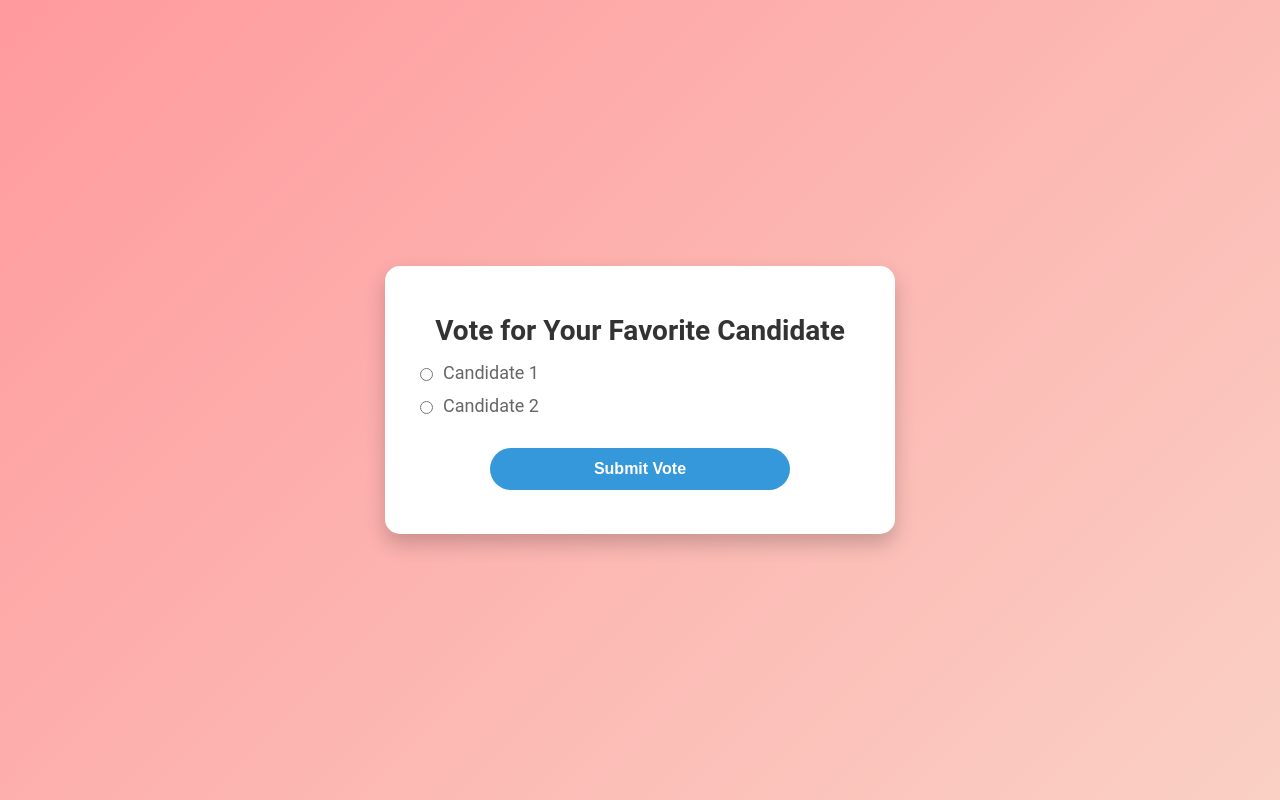
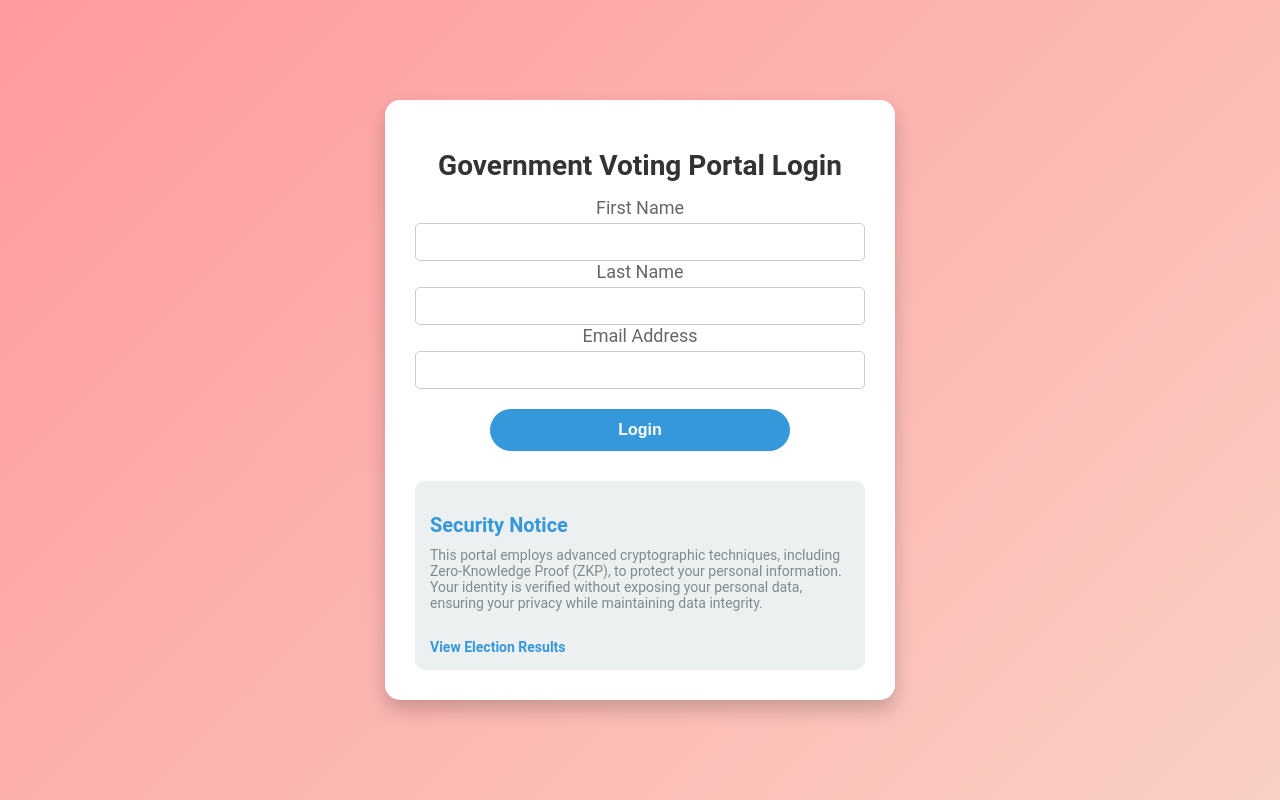
Before and after one commit to PerseusKyogre09/voting_system, a Flask app: page / in a window 1280 px wide. Run offline with Flask 3, Linux system fonts and the light colour scheme.

Commit message:
improvements

```diff
--- a/app.py
+++ b/app.py
@@ -1,30 +1,65 @@
 # app.py
-from flask import Flask, render_template, request, redirect, url_for
+from flask import Flask, render_template, request, redirect, url_for, session
 from zk_proofs import generate_proof, verify_proof
 
 app = Flask(__name__)
+app.secret_key = "super_secret_key"
 
-# Simulate storage for encrypted votes
+# Simulated encrypted data storage
+user_data = {}
 votes = {
-    'candidate_1': [],
-    'candidate_2': []
+    "candidate_1": [],
+    "candidate_2": []
 }
 
 @app.route("/", methods=["GET", "POST"])
+def login():
+    if request.method == "POST":
+        first_name = request.form.get("first_name")
+        last_name = request.form.get("last_name")
+        email = request.form.get("email")
+
+        # Generate ZKP for identity and store in user_data
+        encrypted_identity = generate_proof(f"{first_name} {last_name} {email}")
+        user_data[email] = encrypted_identity
+
+        # Store email in session for access control
+        session['user_email'] = email
+        return redirect(url_for("index"))
+    return render_template("login.html")
+
+@app.route("/vote", methods=["GET", "POST"])
 def index():
+    if "user_email" not in session:
+        return redirect(url_for("login"))
+
     if request.method == "POST":
         candidate = request.form.get("candidate")
         if candidate in votes:
             encrypted_vote = generate_proof(candidate)
             votes[candidate].append(encrypted_vote)
-        return redirect(url_for("results"))
+        return redirect(url_for("thank_you"))  # Redirect to thank_you page after voting
     return render_template("index.html")
+
+@app.route("/thank_you")
+def thank_you():
+    if "user_email" not in session:
+        return redirect(url_for("login"))
+    return render_template("thank_you.html")
 
 @app.route("/results")
 def results():
+    if "user_email" not in session:
+        return redirect(url_for("login"))
+
     candidate_1_votes = sum(1 for v in votes['candidate_1'] if verify_proof(v) == 'candidate_1')
     candidate_2_votes = sum(1 for v in votes['candidate_2'] if verify_proof(v) == 'candidate_2')
     return render_template("results.html", candidate_1_votes=candidate_1_votes, candidate_2_votes=candidate_2_votes)
 
+@app.route("/logout")
+def logout():
+    session.pop("user_email", None)
+    return redirect(url_for("login"))
+
 if __name__ == "__main__":
     app.run(debug=True)
--- a/static/css/styles.css
+++ b/static/css/styles.css
@@ -30,7 +30,17 @@ h1 {
 .candidate {
     display: flex;
     align-items: center;
-    margin: 12px 0;
+    margin: 15px 0;
+    padding: 10px;
+    border: 1px solid #ddd;
+    border-radius: 8px;
+}
+
+.candidate-img {
+    width: 50px;
+    height: 50px;
+    border-radius: 50%;
+    margin-right: 15px;
 }
 
 input[type="radio"] {
@@ -108,3 +118,25 @@ p {
     margin: 8px 0;
     color: #7f8c8d;
 }
+
+.results-link {
+    color: #3498db;
+    font-weight: bold;
+    text-decoration: none;
+    margin-top: 20px;
+    display: inline-block;
+}
+
+.results-link:hover {
+    text-decoration: underline;
+}
+
+input[type="text"], input[type="email"] {
+    width: 100%;
+    padding: 10px;
+    margin-top: 5px;
+    border: 1px solid #ccc;
+    border-radius: 5px;
+    font-size: 14px;
+    box-sizing: border-box;
+}
--- a/templates/index.html
+++ b/templates/index.html
@@ -4,22 +4,24 @@
 <head>
     <meta charset="UTF-8">
     <meta name="viewport" content="width=device-width, initial-scale=1.0">
-    <title>Vote for Your Candidate</title>
+    <title>Vote for Your Favorite Candidate</title>
     <link rel="stylesheet" href="{{ url_for('static', filename='css/styles.css') }}">
 </head>
 <body>
     <div class="container">
         <h1>Vote for Your Favorite Candidate</h1>
-        <form id="voteForm" action="/" method="POST">
+        <form id="voteForm" action="{{ url_for('index') }}" method="POST">
             <div class="candidate">
+                <img src="{{ url_for('static', filename='images/tom.png') }}" alt="Candidate Tom" class="candidate-img">
                 <input type="radio" name="candidate" value="candidate_1" id="candidate_1" required>
-                <label for="candidate_1">Candidate 1</label>
+                <label for="candidate_1">Tom</label>
             </div>
             <div class="candidate">
+                <img src="{{ url_for('static', filename='images/jerry.jpeg') }}" alt="Candidate Jerry" class="candidate-img">
                 <input type="radio" name="candidate" value="candidate_2" id="candidate_2">
-                <label for="candidate_2">Candidate 2</label>
+                <label for="candidate_2">Jerry</label>
             </div>
-            <button type="submit">Submit Vote</button>
+            <button type="submit" class="submit-btn">Submit Vote</button>
         </form>
         <p id="progressMessage"></p>
     </div>
--- /dev/null
+++ b/templates/login.html
@@ -0,0 +1,38 @@
+<!-- templates/login.html -->
+<!DOCTYPE html>
+<html lang="en">
+<head>
+    <meta charset="UTF-8">
+    <meta name="viewport" content="width=device-width, initial-scale=1.0">
+    <title>Secure Voting System - Login</title>
+    <link rel="stylesheet" href="{{ url_for('static', filename='css/styles.css') }}">
+</head>
+<body>
+    <div class="container">
+        <h1>Government Voting Portal Login</h1>
+        <form id="loginForm" action="/" method="POST">
+            <div class="form-group">
+                <label for="first_name">First Name</label>
+                <input type="text" name="first_name" id="first_name" required>
+            </div>
+            <div class="form-group">
+                <label for="last_name">Last Name</label>
+                <input type="text" name="last_name" id="last_name" required>
+            </div>
+            <div class="form-group">
+                <label for="email">Email Address</label>
+                <input type="email" name="email" id="email" required>
+            </div>
+            <button type="submit">Login</button>
+        </form>
+
+        <!-- Explanation of ZKP at the bottom -->
+        <div class="zkp-info">
+            <h2>Security Notice</h2>
+            <p>This portal employs advanced cryptographic techniques, including Zero-Knowledge Proof (ZKP), to protect your personal information. Your identity is verified without exposing your personal data, ensuring your privacy while maintaining data integrity.</p>
+            <a href="{{ url_for('results') }}" class="results-link">View Election Results</a>
+        </div>
+    </div>
+    <script src="{{ url_for('static', filename='js/script.js') }}"></script>
+</body>
+</html>
```
Also changed, not shown: templates/thank_you.html (added, +17 -0 lines), static/images/jerry.jpeg (added), static/images/tom.png (added).
